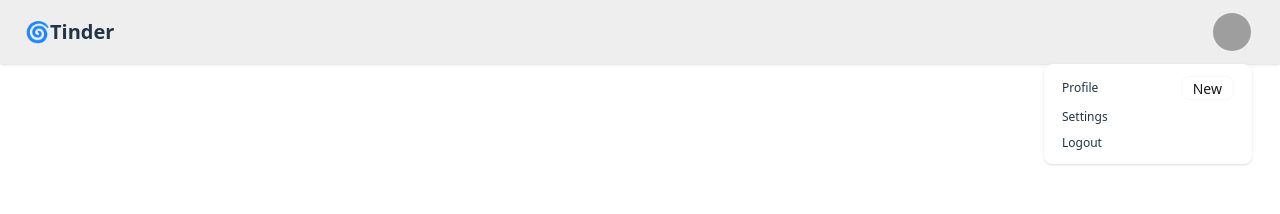
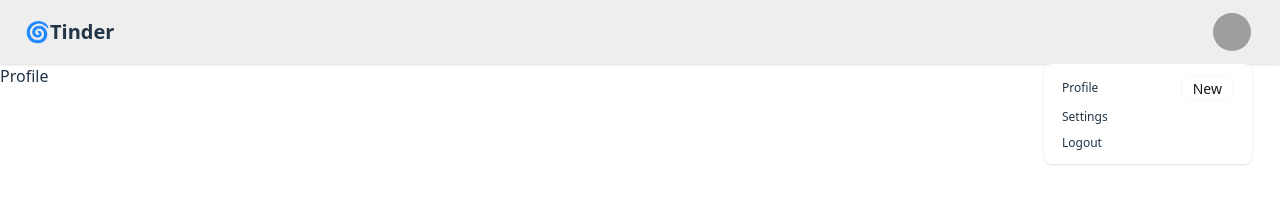
Before and after one commit to hemavasupalli/TinderApplication-FE, a React (Vite) app: page /profile in a window 1280 px wide. Both pictures are taken after a click on the button 1232 px from the left and 32 px from the top of the page. Shown: the top 214 px of the page. Built offline with nearby package versions, Linux system fonts and the light colour scheme; grey boxes are pictures that could not be loaded.

Commit message:
added routes

```diff
--- a/package.json
+++ b/package.json
@@ -13,6 +13,7 @@
     "@tailwindcss/vite": "^4.1.12",
     "react": "^19.1.1",
     "react-dom": "^19.1.1",
+    "react-router-dom": "^7.8.2",
     "tailwindcss": "^4.1.12"
   },
   "devDependencies": {
--- a/src/App.jsx
+++ b/src/App.jsx
@@ -1,34 +1,20 @@
+import { BrowserRouter, Route, Routes } from "react-router-dom";
+import NavBar from "./NavBar";
+import Body from "./Body";
+import Login from "./Login";
+import Profile from "./Profile"
+
 function App() {
   return (
     <>
-<div className="navbar bg-base-300 shadow-sm">
-  <div className="flex-1">
-    <a className="btn btn-ghost text-xl">🌀Tinder</a>
-  </div>
-  <div className="flex gap-2">
-    <div className="dropdown dropdown-end mx-5">
-      <div tabIndex={0} role="button" className="btn btn-ghost btn-circle avatar">
-        <div className="w-10 rounded-full">
-          <img
-            alt="Tailwind CSS Navbar component"
-            src="https://img.daisyui.com/images/stock/photo-1534528741775-53994a69daeb.webp" />
-        </div>
-      </div>
-      <ul
-        tabIndex={0}
-        className="menu menu-sm dropdown-content bg-base-100 rounded-box z-1 mt-3 w-52 p-2 shadow">
-        <li>
-          <a className="justify-between">
-            Profile
-            <span className="badge">New</span>
-          </a>
-        </li>
-        <li><a>Settings</a></li>
-        <li><a>Logout</a></li>
-      </ul>
-    </div>
-  </div>
-</div>
+      <BrowserRouter basename="/">
+        <Routes>
+          <Route path="/" element={<Body />}>
+            <Route path="/login" element={<Login />} />
+            <Route path="/profile" element={<Profile />} />
+          </Route>
+        </Routes>
+      </BrowserRouter>
     </>
   );
 }
--- /dev/null
+++ b/src/Body.jsx
@@ -0,0 +1,14 @@
+import React from "react";
+import NavBar from "./NavBar";
+import { Outlet } from "react-router-dom";
+
+const Body = () => {
+  return (
+    <div>
+      <NavBar />
+      <Outlet />
+    </div>
+  );
+};
+
+export default Body;
--- /dev/null
+++ b/src/Login.jsx
@@ -0,0 +1,9 @@
+import React from 'react'
+
+const Login = () => {
+  return (
+    <div>Login</div>
+  )
+}
+
+export default Login
--- /dev/null
+++ b/src/NavBar.jsx
@@ -0,0 +1,39 @@
+import React from 'react'
+
+const NavBar = () => {
+  return (
+    <>
+    <div className="navbar bg-base-300 shadow-sm">
+  <div className="flex-1">
+    <a className="btn btn-ghost text-xl">🌀Tinder</a>
+  </div>
+  <div className="flex gap-2">
+    <div className="dropdown dropdown-end mx-5">
+      <div tabIndex={0} role="button" className="btn btn-ghost btn-circle avatar">
+        <div className="w-10 rounded-full">
+          <img
+            alt="Tailwind CSS Navbar component"
+            src="https://img.daisyui.com/images/stock/photo-1534528741775-53994a69daeb.webp" />
+        </div>
+      </div>
+      <ul
+        tabIndex={0}
+        className="menu menu-sm dropdown-content bg-base-100 rounded-box z-1 mt-3 w-52 p-2 shadow">
+        <li>
+          <a className="justify-between">
+            Profile
+            <span className="badge">New</span>
+          </a>
+        </li>
+        <li><a>Settings</a></li>
+        <li><a>Logout</a></li>
+      </ul>
+    </div>
+  </div>
+</div>
+    </>
+
+  )
+}
+
+export default NavBar
--- /dev/null
+++ b/src/Profile.jsx
@@ -0,0 +1,9 @@
+import React from 'react'
+
+const Profile = () => {
+  return (
+    <div>Profile</div>
+  )
+}
+
+export default Profile
```
Also changed, not shown: 1 other file (tests, documents, lock files or other folders).
